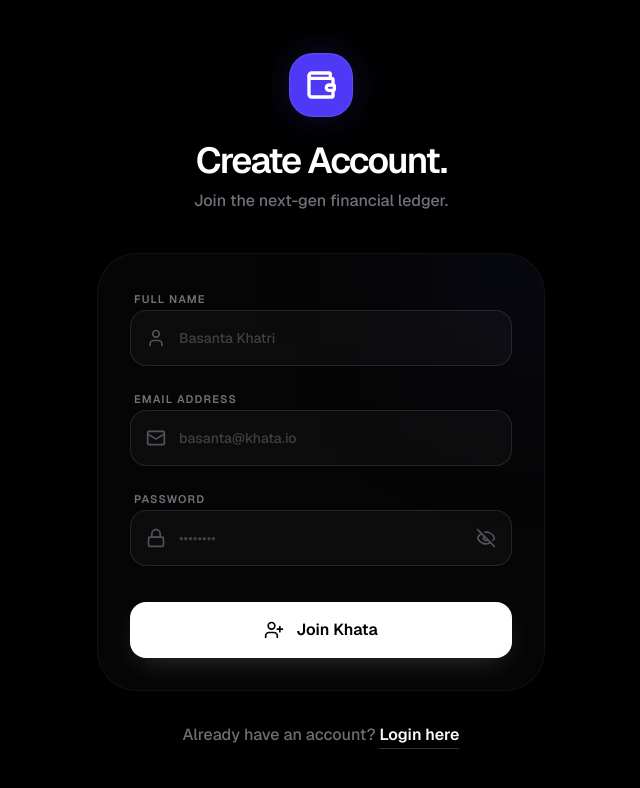
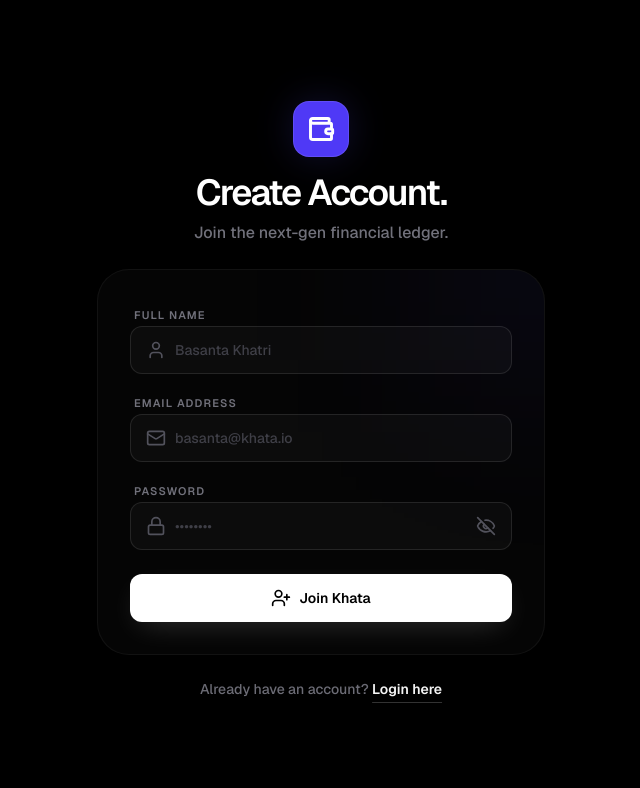
Before and after one commit to Basanta-khatri-0311/khata-saas, a React (Vite) app in the folder client/: page /register in a window 1280 px wide. Shown: the top 788 px of the page, without its empty margins (319-959 px from the left). Built offline with nearby package versions, Linux system fonts and the light colour scheme.

Commit message:
style(theme): add transition-colors duration-300 to root layout to fix toggle timing mismatch

```diff
--- a/client/src/components/layout/MainLayout.jsx
+++ b/client/src/components/layout/MainLayout.jsx
@@ -20,11 +20,11 @@ const MainLayout = () => {
     }, []);
 
     return (
-        <div className="flex h-screen bg-[#F8FAFC] dark:bg-black text-slate-800 dark:text-slate-200 font-sans selection:bg-indigo-500/30 overflow-hidden">
+        <div className="flex h-screen bg-[#F8FAFC] dark:bg-black text-slate-800 dark:text-slate-200 font-sans selection:bg-indigo-500/30 overflow-hidden transition-colors duration-300">
             <Sidebar isOpen={isSidebarOpen} setIsOpen={setIsSidebarOpen} />
 
             {/* Main Content */}
-            <div className="flex flex-col flex-1 min-w-0 overflow-hidden relative border-l border-transparent dark:border-white/[0.05]">
+            <div className="flex flex-col flex-1 min-w-0 overflow-hidden relative border-l border-transparent dark:border-white/[0.05] transition-colors duration-300">
                 <Header
                     isSidebarOpen={isSidebarOpen}
                     setIsSidebarOpen={setIsSidebarOpen}
--- a/client/src/pages/Register.jsx
+++ b/client/src/pages/Register.jsx
@@ -35,18 +35,18 @@ const Register = () => {
     return (
         <div className="min-h-screen bg-black flex items-center justify-center p-6 sm:p-8 font-sans">
             <div className="w-full max-w-md">
-                <div className="flex flex-col items-center mb-10">
-                    <div className="w-16 h-16 rounded-3xl bg-indigo-600 flex items-center justify-center shadow-[0_0_40px_-5px_rgba(79,70,229,0.3)] border border-white/10 mb-6">
-                        <Wallet className="w-8 h-8 text-white" strokeWidth={2.5} />
+                <div className="flex flex-col items-center mb-6">
+                    <div className="w-14 h-14 rounded-2xl bg-indigo-600 flex items-center justify-center shadow-[0_0_40px_-5px_rgba(79,70,229,0.3)] border border-white/10 mb-4">
+                        <Wallet className="w-7 h-7 text-white" strokeWidth={2.5} />
                     </div>
                     <h1 className="text-4xl font-black text-white tracking-tighter mb-2">Create Account.</h1>
                     <p className="text-zinc-500 font-medium">Join the next-gen financial ledger.</p>
                 </div>
 
-                <div className="bg-[#050505] border border-white/5 rounded-[40px] p-8 shadow-2xl relative overflow-hidden">
+                <div className="bg-[#050505] border border-white/5 rounded-[2rem] p-6 sm:p-8 shadow-2xl relative overflow-hidden">
                     <div className="absolute -top-24 -right-24 w-48 h-48 bg-indigo-600/10 blur-[100px]" />
 
-                    <form onSubmit={handleSubmit} className="flex flex-col gap-5 relative z-10">
+                    <form onSubmit={handleSubmit} className="flex flex-col gap-4 relative z-10">
                         {error && (
                             <div className="bg-red-500/10 border border-red-500/20 text-red-400 text-sm px-4 py-3 rounded-2xl flex items-center gap-3">
                                 <AlertCircle className="w-5 h-5 shrink-0" />
@@ -64,7 +64,7 @@ const Register = () => {
                                     onChange={(e) => setName(e.target.value)}
                                     placeholder="Basanta Khatri"
                                     required
-                                    className="w-full h-14 bg-white/[0.03] border border-white/10 rounded-2xl px-12 text-sm font-medium text-white placeholder:text-zinc-700 outline-none focus:border-indigo-500/50 focus:ring-4 focus:ring-indigo-500/10 transition-all"
+                                    className="w-full h-12 bg-white/[0.03] border border-white/10 rounded-xl px-11 text-sm font-medium text-white placeholder:text-zinc-700 outline-none focus:border-indigo-500/50 focus:ring-4 focus:ring-indigo-500/10 transition-all"
                                 />
                             </div>
                         </div>
@@ -79,7 +79,7 @@ const Register = () => {
                                     onChange={(e) => setEmail(e.target.value)}
                                     placeholder="basanta@khata.io"
                                     required
-                                    className="w-full h-14 bg-white/[0.03] border border-white/10 rounded-2xl px-12 text-sm font-medium text-white placeholder:text-zinc-700 outline-none focus:border-indigo-500/50 focus:ring-4 focus:ring-indigo-500/10 transition-all"
+                                    className="w-full h-12 bg-white/[0.03] border border-white/10 rounded-xl px-11 text-sm font-medium text-white placeholder:text-zinc-700 outline-none focus:border-indigo-500/50 focus:ring-4 focus:ring-indigo-500/10 transition-all"
                                 />
                             </div>
                         </div>
@@ -94,7 +94,7 @@ const Register = () => {
                                     onChange={(e) => setPassword(e.target.value)}
                                     placeholder="••••••••"
                                     required
-                                    className="w-full h-14 bg-white/[0.03] border border-white/10 rounded-2xl px-12 text-sm font-medium text-white placeholder:text-zinc-700 outline-none focus:border-indigo-500/50 focus:ring-4 focus:ring-indigo-500/10 transition-all"
+                                    className="w-full h-12 bg-white/[0.03] border border-white/10 rounded-xl px-11 text-sm font-medium text-white placeholder:text-zinc-700 outline-none focus:border-indigo-500/50 focus:ring-4 focus:ring-indigo-500/10 transition-all"
                                 />
                                 <button
                                     type="button"
@@ -109,7 +109,7 @@ const Register = () => {
                         <button
                             type="submit"
                             disabled={loading}
-                            className="w-full h-14 mt-4 bg-white text-black hover:bg-zinc-200 font-bold rounded-2xl transition-all shadow-[0_10px_30px_-10px_rgba(255,255,255,0.2)] active:scale-[0.98] disabled:opacity-50 flex items-center justify-center gap-3 text-base"
+                            className="w-full h-12 mt-2 bg-white text-black hover:bg-zinc-200 font-bold rounded-xl transition-all shadow-[0_10px_30px_-10px_rgba(255,255,255,0.2)] active:scale-[0.98] disabled:opacity-50 flex items-center justify-center gap-2 text-sm"
                         >
                             {loading ? (
                                 <span className="w-5 h-5 border-2 border-black/20 border-t-black rounded-full animate-spin" />
@@ -123,7 +123,7 @@ const Register = () => {
                     </form>
                 </div>
 
-                <p className="text-center mt-8 text-zinc-500 font-medium">
+                <p className="text-center mt-6 text-zinc-500 font-medium text-sm">
                     Already have an account?{' '}
                     <Link to="/login" className="text-white hover:text-indigo-400 transition-colors font-bold underline underline-offset-8 decoration-white/20">
                         Login here
```
Also changed, not shown: client/src/pages/Login.jsx (+9 -9 lines).
